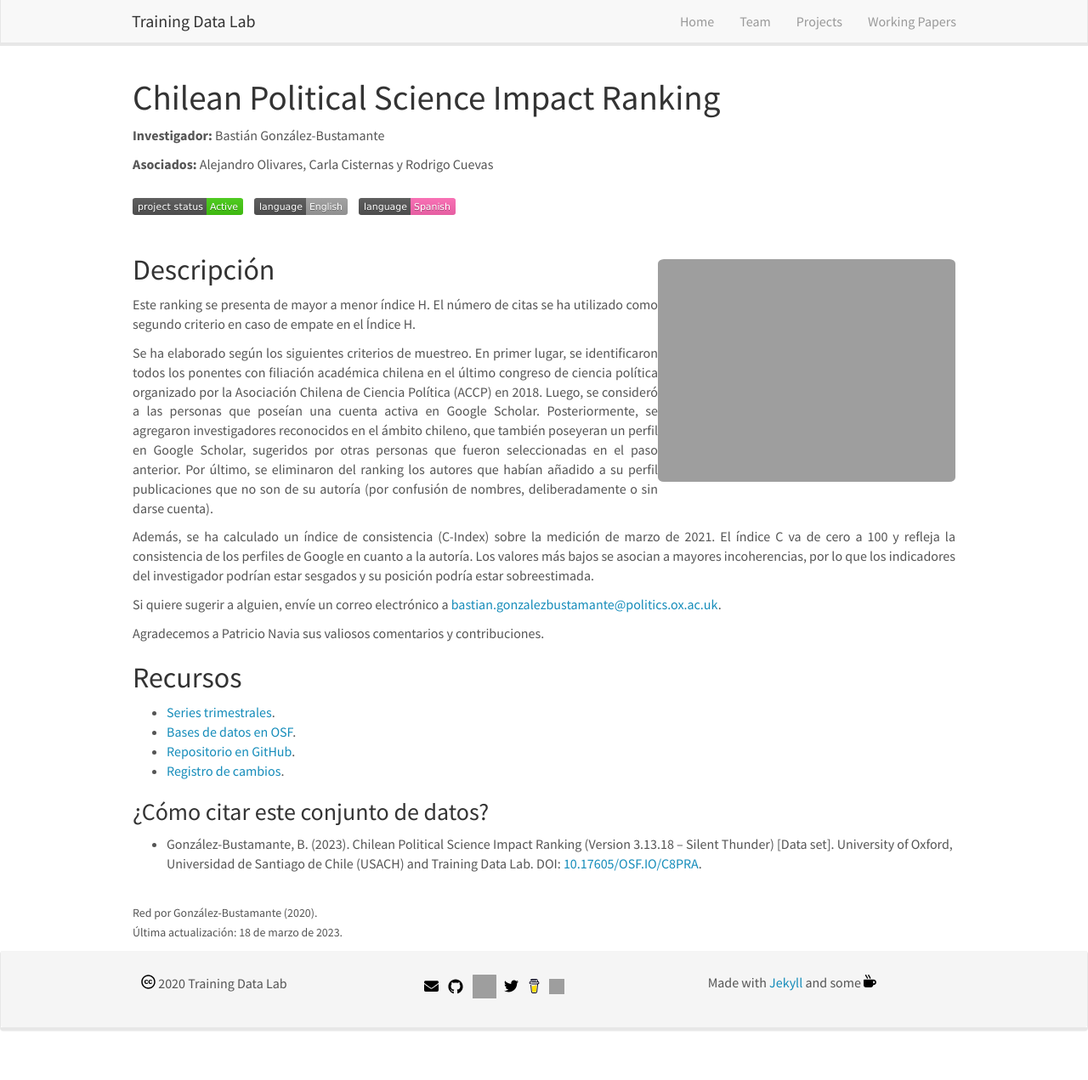
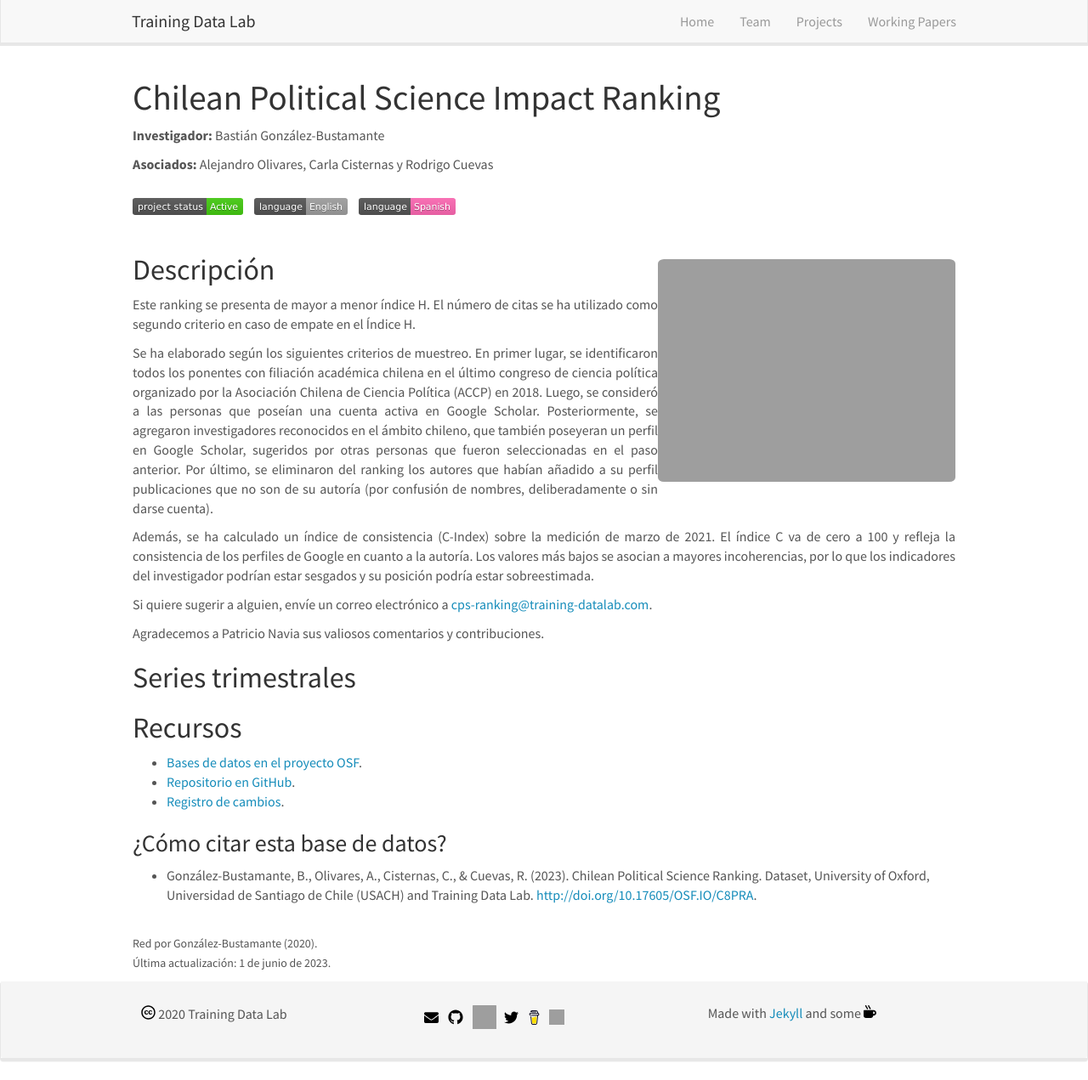
Before and after one commit to training-datalab/old-training-datalab.com, a Jekyll site: the page built from _pages/cps-ranking-spanish.md, in a window 1280 px wide and 1271 px high. Shown: the whole window at 85% size. Built offline with Jekyll 4.4.1, drawn with Linux system fonts in a browser that asks for light colours; nearby versions of some CDN libraries.

Commit message:
Update cps-ranking-spanish.md

```diff
--- a/_pages/cps-ranking-spanish.md
+++ b/_pages/cps-ranking-spanish.md
@@ -24,21 +24,22 @@ permalink: /projects/cps-ranking-spanish
 
 <p align="justify">Además, se ha calculado un índice de consistencia (C-Index) sobre la medición de marzo de 2021. El índice C va de cero a 100 y refleja la consistencia de los perfiles de Google en cuanto a la autoría. Los valores más bajos se asocian a mayores incoherencias, por lo que los indicadores del investigador podrían estar sesgados y su posición podría estar sobreestimada.</p>
 
-<p align="justify">Si quiere sugerir a alguien, envíe un correo electrónico a <a href="mailto:bastian.gonzalezbustamante@politics.ox.ac.uk">bastian.gonzalezbustamante@politics.ox.ac.uk</a>.</p>
+<p align="justify">Si quiere sugerir a alguien, envíe un correo electrónico a <a href="mailto:cps-ranking@training-datalab.com">cps-ranking@training-datalab.com</a>.</p>
 
 <p align="justify">Agradecemos a Patricio Navia sus valiosos comentarios y contribuciones.</p>
 
+## Series trimestrales
+
 ## Recursos
 
-- <a href="https://bgonzalezbustamante.com/cps-ranking/" target="_blank">Series trimestrales</a>.
-- <a href="http://doi.org/10.17605/OSF.IO/C8PRA" target="_blank">Bases de datos en OSF</a>.
+- <a href="http://doi.org/10.17605/OSF.IO/C8PRA" target="_blank">Bases de datos en el proyecto OSF</a>.
 - <a href="https://github.com/bgonzalezbustamante/CPS-Ranking" target="_blank">Repositorio en GitHub</a>.
 - <a href="https://github.com/bgonzalezbustamante/CPS-Ranking/blob/master/CHANGELOG.md" target="_blank">Registro de cambios</a>.
 
-### ¿Cómo citar este conjunto de datos?
+### ¿Cómo citar esta base de datos?
 
-- González-Bustamante, B. (2023). Chilean Political Science Impact Ranking (Version 3.13.18 -- Silent Thunder) [Data set]. University of Oxford, Universidad de Santiago de Chile (USACH) and Training Data Lab. DOI: <a href="http://doi.org/10.17605/OSF.IO/C8PRA" target="_blank">10.17605/OSF.IO/C8PRA</a>.
+- González-Bustamante, B., Olivares, A., Cisternas, C., & Cuevas, R. (2023). Chilean Political Science Ranking. Dataset, University of Oxford, Universidad de Santiago de Chile (USACH) and Training Data Lab. <a href="http://doi.org/10.17605/OSF.IO/C8PRA" target="_blank">http://doi.org/10.17605/OSF.IO/C8PRA</a>.
 
 <br />
 <small>Red por González-Bustamante (2020).</small><br />
-<small>Última actualización: 18 de marzo de 2023.</small>
+<small>Última actualización: 1 de junio de 2023.</small>
```
